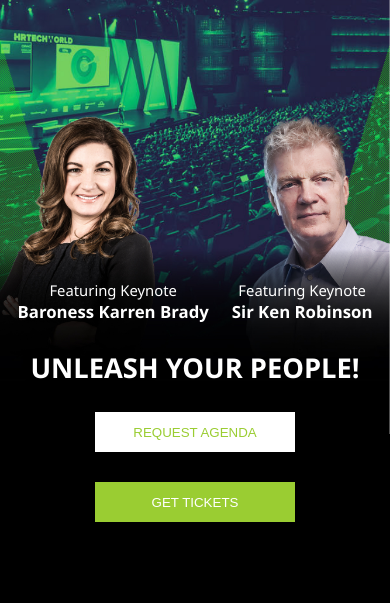
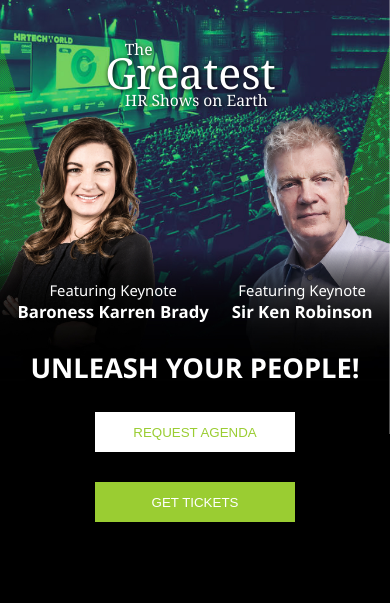
Before and after one commit to leomunozr/hrn-homework, a website: page index.html in a window 390 px wide. Shown: the part 79-682 px from the top of the page. Drawn offline with Linux system fonts and the light colour scheme.

Commit message:
styles fix

```diff
--- a/styles.scss
+++ b/styles.scss
@@ -35,7 +35,7 @@
   flex-wrap: wrap;
   height: 75px;
   justify-content: space-between;
-  padding: 20px;
+  padding: 20px 10vw 20px 20px;
   position: fixed;
   top:0;
   width: 100%;
@@ -50,7 +50,7 @@
     color: #fff;
     display: flex;
     justify-content: space-between;
-    width: calc(100% - 20px - 250px - 20px);
+    width: 66vw;
 
     &__item {
       cursor: pointer;
@@ -90,13 +90,18 @@
     display: flex;
     flex-direction: column;
     font-family: Georgia, 'Times New Roman', Times, serif;
-    font-size: 2.5rem;
+    font-size: 2.2vw;
     justify-content: center;
+    left: 4vw;
+    line-height: 3vw;
     text-shadow: 1px 1px 5px #000;
+    top: 6vw;
+    position: relative;
 
     &--big {
-      font-size: 6rem;
-      left: -68px;
+      font-size: 6vw;
+      left: -4.5vw;
+      margin-bottom: 1vw;
       position: relative;
     }
   }
@@ -334,6 +339,8 @@
 /* small desktops*/
 @media (max-width:1200px) {
   .top {
+    padding: 20px;
+
     &__menu {
       display:none;
     }
@@ -371,11 +378,12 @@
     background-position: bottom;
 
     &__title {
-      font-size: 1.5rem;
+      font-size: 2.8vw;
+      top: -1vw;
 
       &--big {
-        font-size: 4rem;
-        left: -30px;
+        font-size: 7vw;
+        left: -5vw;
       }
     }
     &__central {
@@ -395,10 +403,10 @@
 
       &__person {
         &__intro {
-          font-size: 0.8rem;
+          font-size: 1.5vw;
         }
         &__name {
-          font-size: 1rem;
+          font-size: 2vw;
         }
       }
     }
@@ -456,7 +464,7 @@
 @media (max-width: 640px) {
   .top {
     &__logo {
-      width: 50vw;
+      width: 36vw;
     }
   }
   .landing {
@@ -464,7 +472,15 @@
     height: 173vw;
 
     &__title {
-      display: none;
+      font-size: 4vw;
+      left: 32vw;
+      line-height: 6vw;
+      position: absolute;
+      top: 30vw;
+
+      &--big {
+        font-size: 11vw;
+      }
     }
     &__central {
       bottom: 15vw;
```
Also changed, not shown: styles.css.
